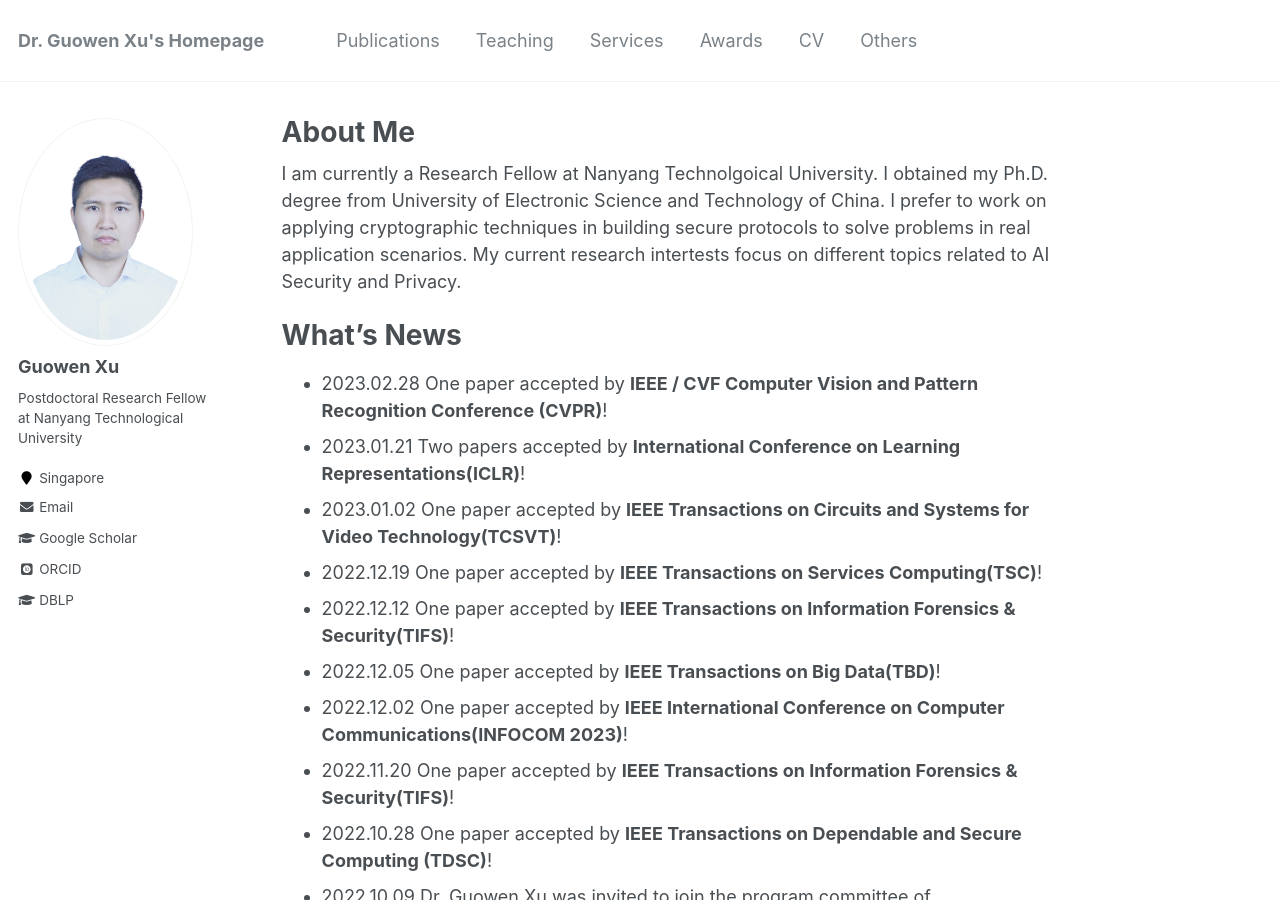
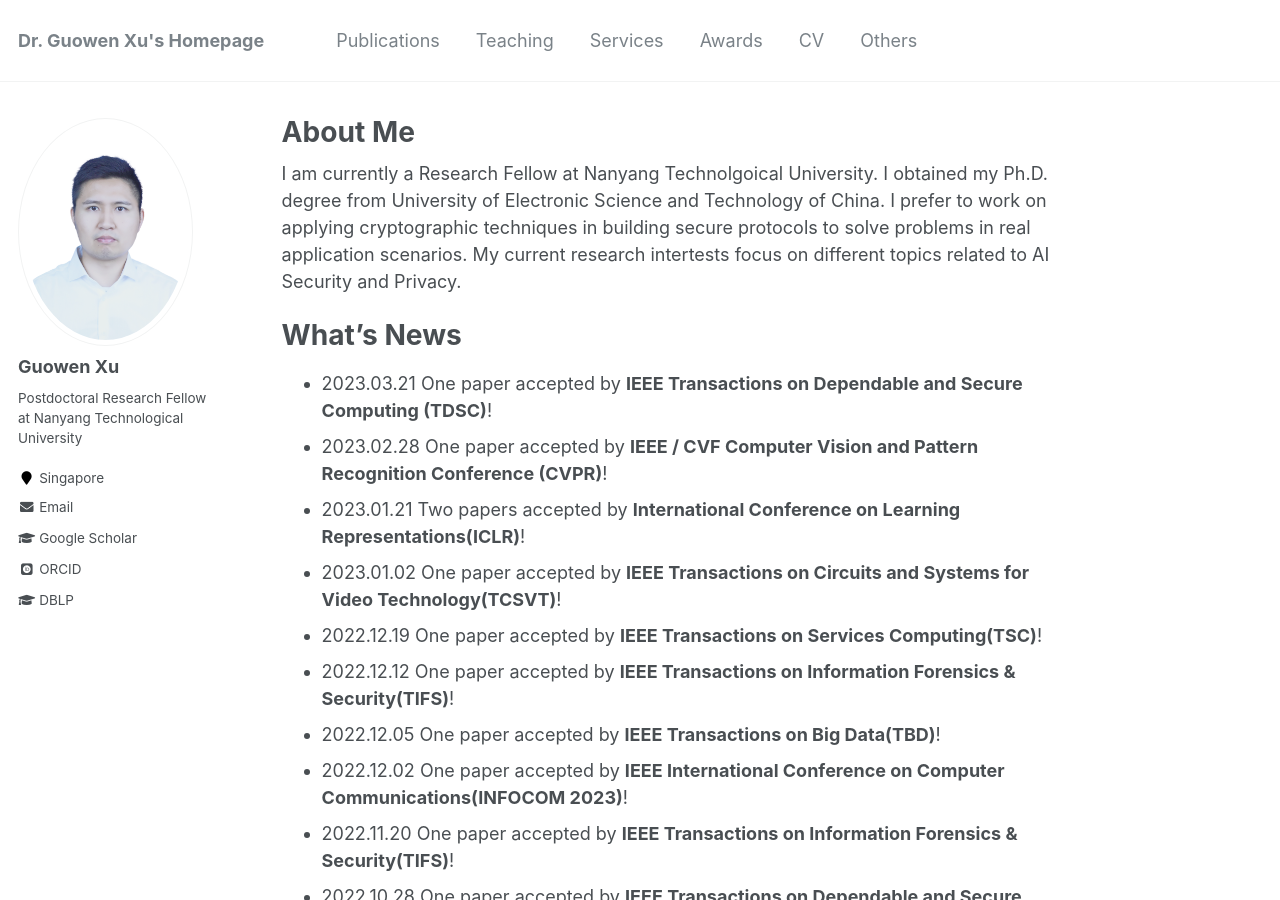
Before and after one commit to Guowen-xu/guowen-xu.github.io, a Jekyll site: the page built from _pages/about.md, in a window 1280 px wide and 900 px high. Built offline with Jekyll 4.4.1, drawn with Linux system fonts in a browser that asks for light colours; some web fonts are replaced.

Commit message:
Update about.md

```diff
--- a/_pages/about.md
+++ b/_pages/about.md
@@ -13,6 +13,7 @@ redirect_from:
 
 What's News
 ======
+- 2023.03.21 One paper  accepted by **IEEE Transactions on Dependable and Secure Computing (TDSC)**!
 - 2023.02.28 One paper accepted by **IEEE / CVF Computer Vision and Pattern Recognition Conference (CVPR)**!
 - 2023.01.21 Two papers accepted by **International Conference on Learning Representations(ICLR)**!
 - 2023.01.02 One paper accepted by **IEEE Transactions on Circuits and Systems for Video Technology(TCSVT)**!
```
